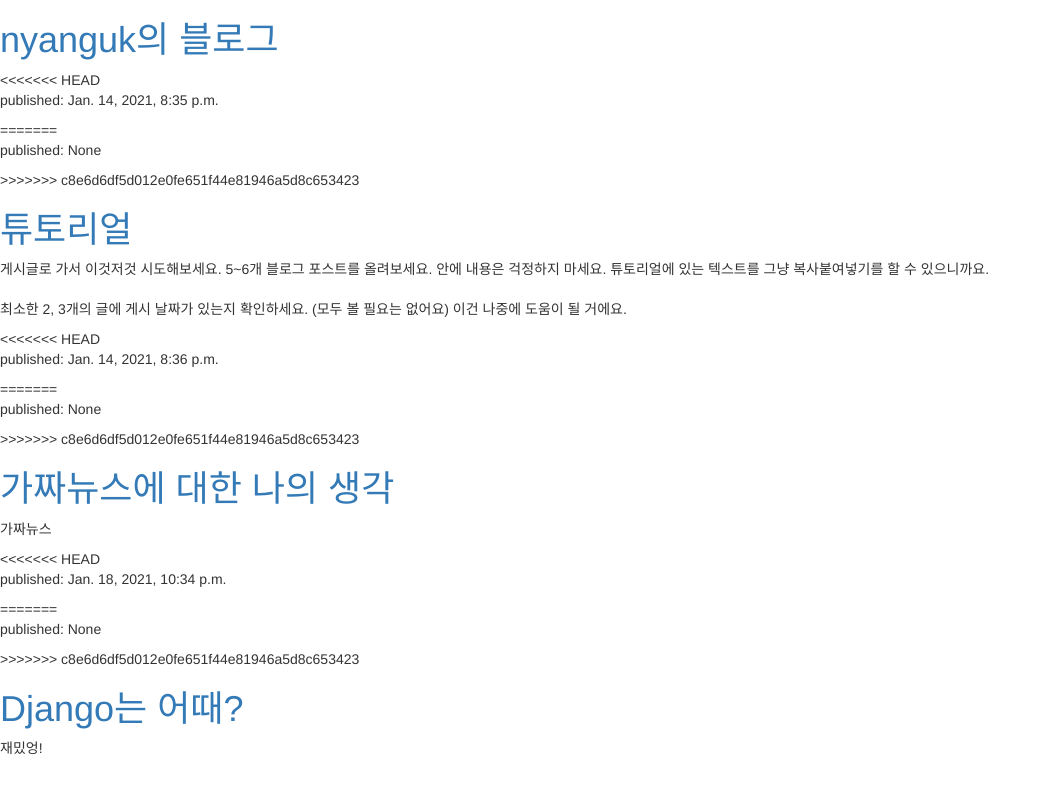
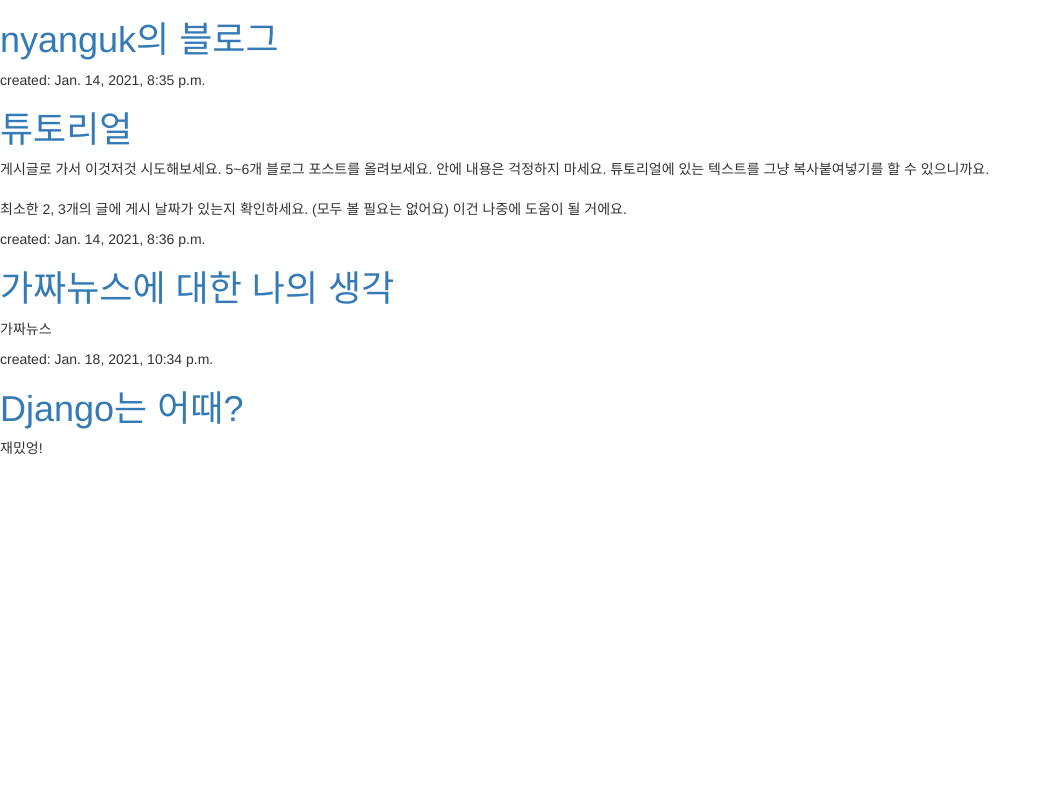
Before and after one commit to NyangUk/Django, a Django app: page / in a window 1280 px wide. Shown: the whole page, without its empty margins (0-1051 px from the left). Run offline with Django 3.2, Linux system fonts and the light colour scheme; data comes from the database, SQL or seed files in the repository; some libraries are stand-ins or nearby versions.

Commit message:
병합 충돌 해결 + published->created 변경

```diff
--- a/blog/templates/blog/post_list.html
+++ b/blog/templates/blog/post_list.html
@@ -12,11 +12,7 @@
         <div>
             {% for post in posts %}
                 <div>
-<<<<<<< HEAD
-                    <p>published: {{ post.created_date }}</p>
-=======
-                    <p>published: {{ post.published_date }}</p>
->>>>>>> c8e6d6df5d012e0fe651f44e81946a5d8c653423
+                    <p>created: {{ post.created_date }}</p>
                     <h1><a href="">{{ post.title }}</a></h1>
                     <p>{{ post.text|linebreaksbr }}</p>
                 </div>
```
